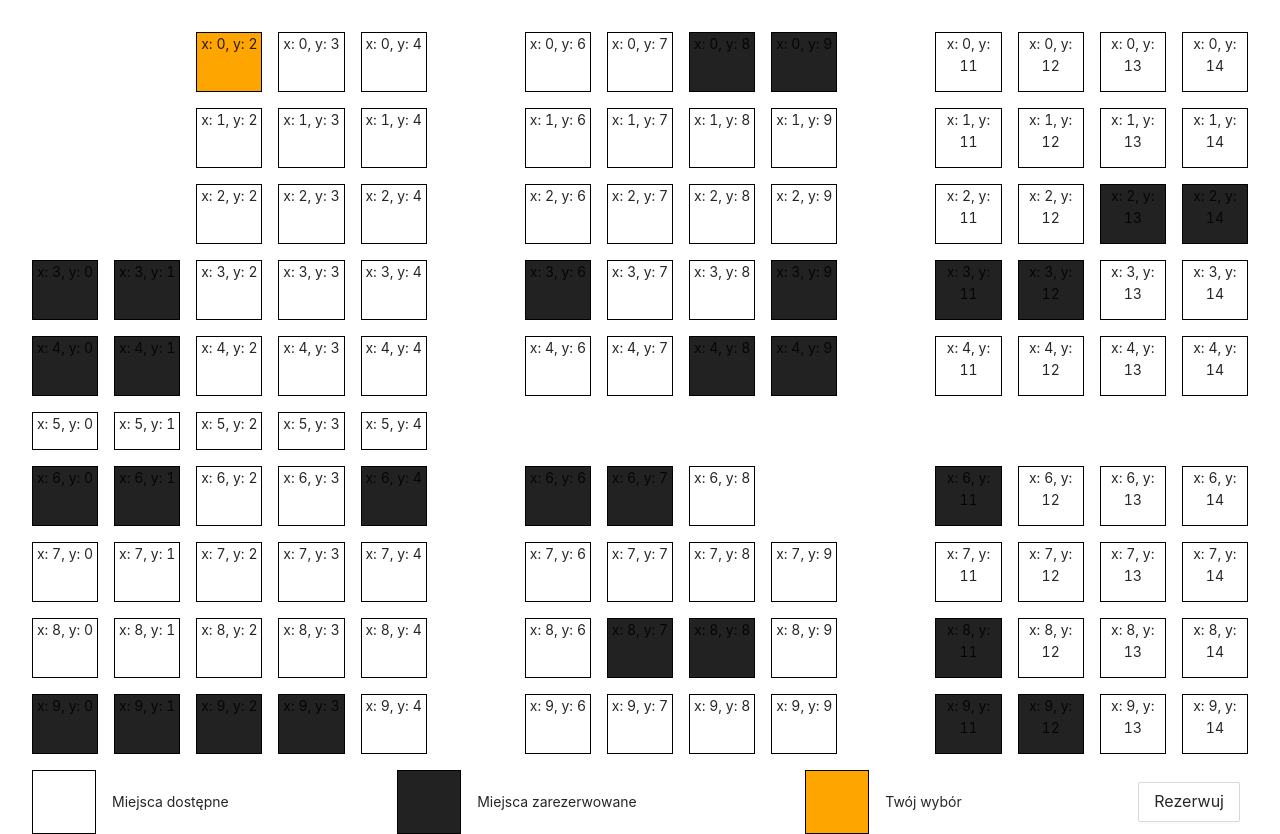
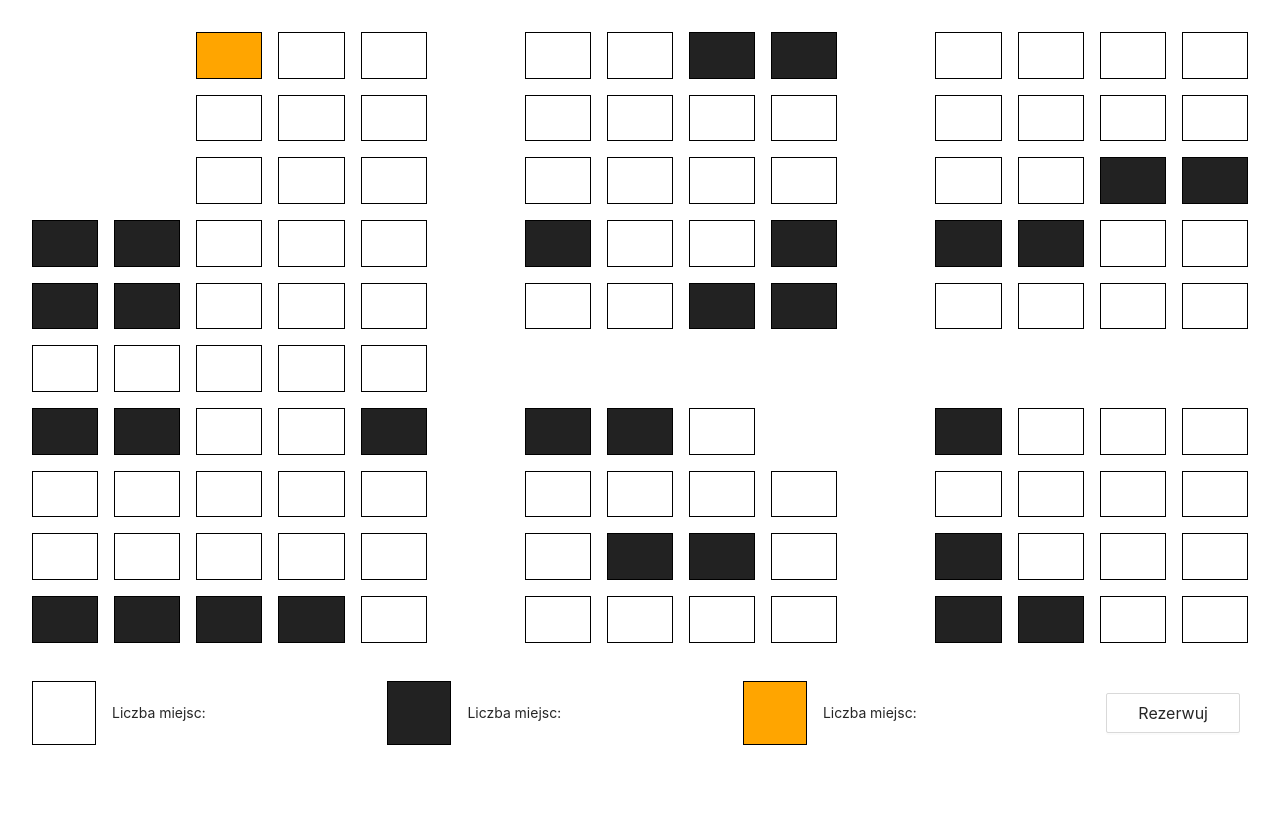
Before and after one commit to pwksn/cinema-seats, a React (Create React App) app: page /selection in a window 1280 px wide. After the commit the page ends 800 px from the top, so only its background shows below. Built offline with nearby package versions, Linux system fonts and the light colour scheme; data requests are answered from the project's data file.

Commit message:
Styling and clean-up

```diff
--- a/src/Components/Seat.js
+++ b/src/Components/Seat.js
@@ -16,7 +16,6 @@ const Seat = ({ seat, onSeatSelection }) => {
             style={{gridColumn: `${seat.cords.y + 1}`, gridRow: `${seat.cords.x + 1}`}}
             onClick={() => onSeatClicked()}
             >
-            <p>x: {seat.cords.x}, y: {seat.cords.y}</p>
         </div>
     );
 }
--- a/src/Components/SeatsLegend.js
+++ b/src/Components/SeatsLegend.js
@@ -1,20 +1,23 @@
 import { Link } from 'react-router-dom'
-import { Space, Button } from 'antd';
+import { Space, Button, Typography } from 'antd';
 
 const SeatsLegend = ({ onBooking }) => {
+
+    const { Text } = Typography;
+
     return (
         <div className="seats-legend-box space-align-container" style={{justifyContent: 'space-between'}}>
             <div>
                 <div></div>
-                <p>Miejsca dostępne</p>
+                <Text>Liczba miejsc:</Text>
             </div>
             <div>
                 <div style={{backgroundColor: '#222'}}></div>
-                <p>Miejsca zarezerwowane</p>
+                <Text>Liczba miejsc:</Text>
             </div>
             <div>
                 <div style={{backgroundColor: 'orange'}}></div>
-                <p>Twój wybór</p>
+                <Text>Liczba miejsc:</Text>
             </div>
             <div className="space-align-block">
                 <Space align="center">
--- a/src/index.css
+++ b/src/index.css
@@ -68,6 +68,6 @@ code {
   border: solid 1px #000;
 }
 
-.seats-legend-box div p {
+.seats-legend-box div span {
   margin: 0 1rem;
 }
```
